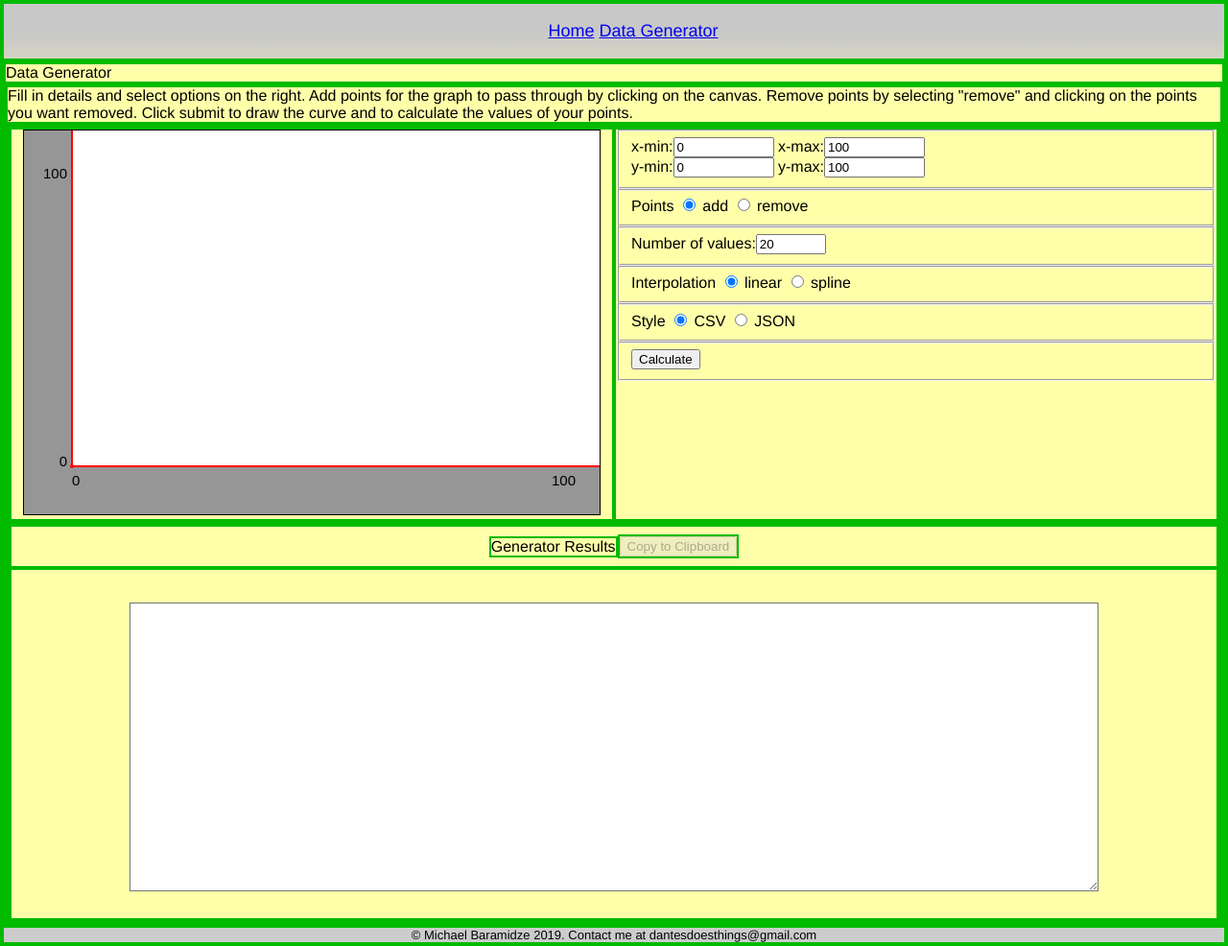
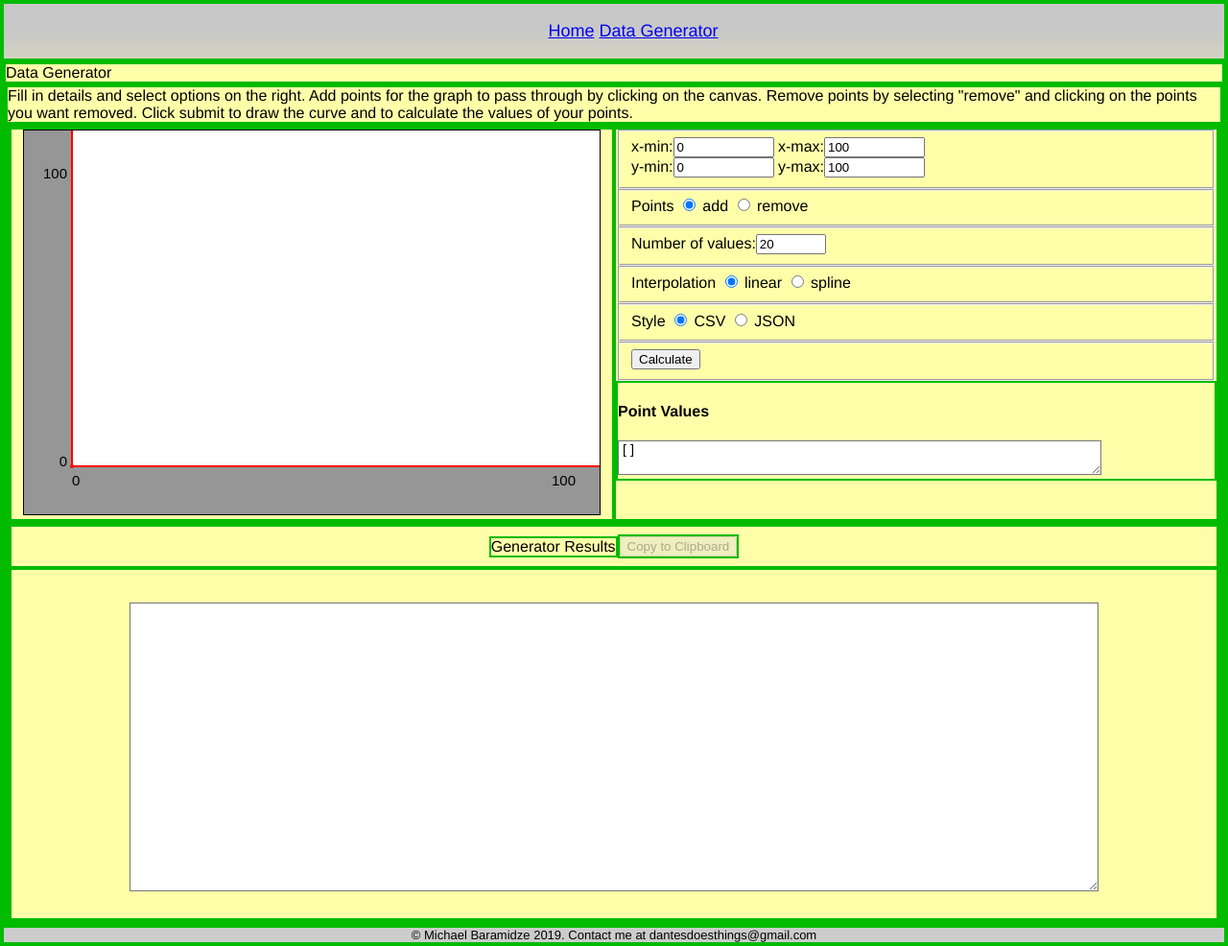
Before and after one commit to dantesdoesthings/danteswebsite, a Django app: page /data_generator/ in a window 1280 px wide. Shown: the whole page at 96% size. Run offline with Django 3.2, Linux system fonts and the light colour scheme.

Commit message:
Dantes Data Generator
1. Added a display with the current point values (of the points on the graph).

```diff
--- a/dantesdoesthings/dantes_data_generator/static/dantes_data_generator/js/app.js
+++ b/dantesdoesthings/dantes_data_generator/static/dantes_data_generator/js/app.js
@@ -7,6 +7,7 @@ var addPointsSetting = document.getElementById('points-action-add');
 var interpLinearSetting = document.getElementById('interp-linear');
 var outputStyleCSV = document.getElementById('output-style-csv');
 var formElement = document.getElementById('calculation-form');
+var pointValueElement = document.getElementById('point-value-container');
 var curveValues = [];
 var pointsChanged = true;
 // Values for later use
@@ -151,6 +152,7 @@ function fillBorder() {
 }
 // Redraw everything
 function updateCanvas() {
+    updatePointValues();
     clearCanvas();
     fillBorder();
     drawAxes();
@@ -284,6 +286,11 @@ function reversePointCoordinates(pointInput) {
     }
     return resultList
 }
+// Updates visuals for the current point values
+function updatePointValues() {
+    console.log(pointList)
+    pointValueElement.innerHTML = JSON.stringify(getPointCoordinates(pointList));
+}
 
 // Add event listeners and perform any initial setup tasks
 document.getElementById('calculation-form').addEventListener('submit', function (e) {
--- a/dantesdoesthings/dantes_data_generator/templates/dantes_data_generator/data_generator.html
+++ b/dantesdoesthings/dantes_data_generator/templates/dantes_data_generator/data_generator.html
@@ -49,6 +49,14 @@ Data Generator
                     <button type="submit">Calculate</button><br>
                 </fieldset>
             </form>
+            <div>
+                <h4>
+                    Point Values
+                </h4>
+                <textarea id="point-value-container">
+
+                </textarea>
+            </div>
         </div>
     </div>
     <div>
--- a/dantesdoesthings/static/common/css/style.css
+++ b/dantesdoesthings/static/common/css/style.css
@@ -88,3 +88,10 @@ height: 80%;
 margin: auto auto;
 overflow-y: scroll;
 }
+#point-value-container {
+width: 80%;
+height: 100%;
+background: white;
+margin: auto auto;
+overflow-y: scroll;
+}
```
